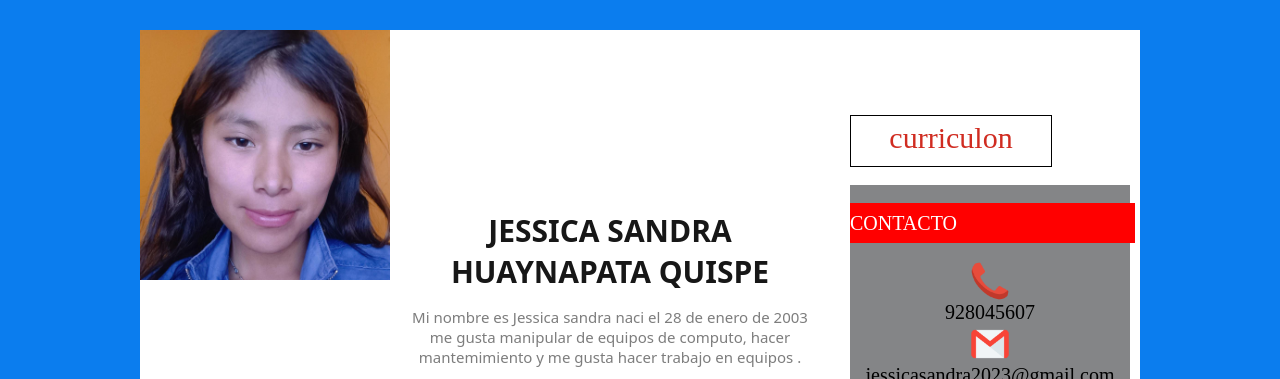
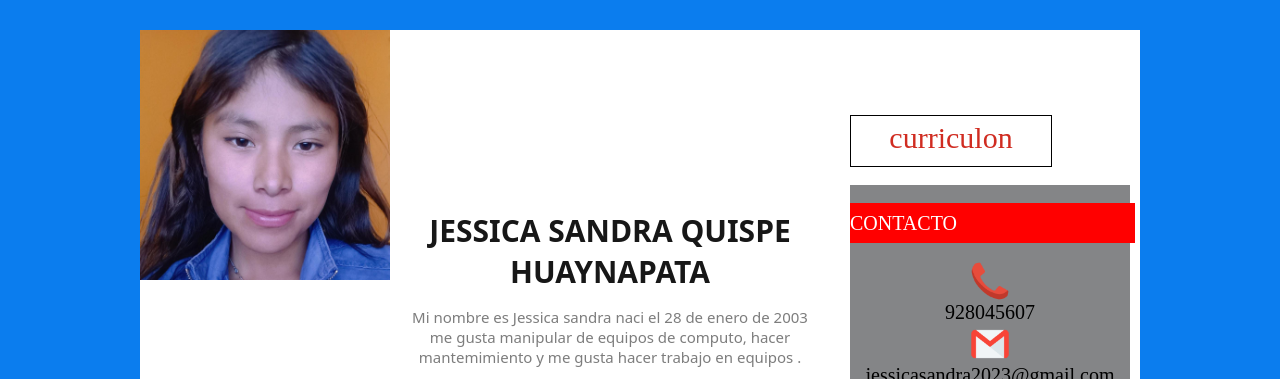
Before and after one commit to Jessica-Sandra/TrabajoFinal, a plain HTML site: page index.html in a window 1280 px wide. Shown: the top 379 px of the page. Drawn offline with Linux system fonts and the light colour scheme.

Commit message:
index.html

```diff
--- a/index.html
+++ b/index.html
@@ -25,7 +25,7 @@
 			<div  id="cuadro"></div>
 
 			<div class="intro">
-				<h1>JESSICA SANDRA HUAYNAPATA QUISPE</h1>
+				<h1>JESSICA SANDRA QUISPE HUAYNAPATA</h1>
 				<!---Descipcion de mi perfil--->
 				<p class="para-3">Mi nombre es Jessica sandra naci el 28 de enero de 2003 me gusta manipular de
 					equipos de computo, hacer mantemimiento y me gusta hacer trabajo en equipos .</p>
```
